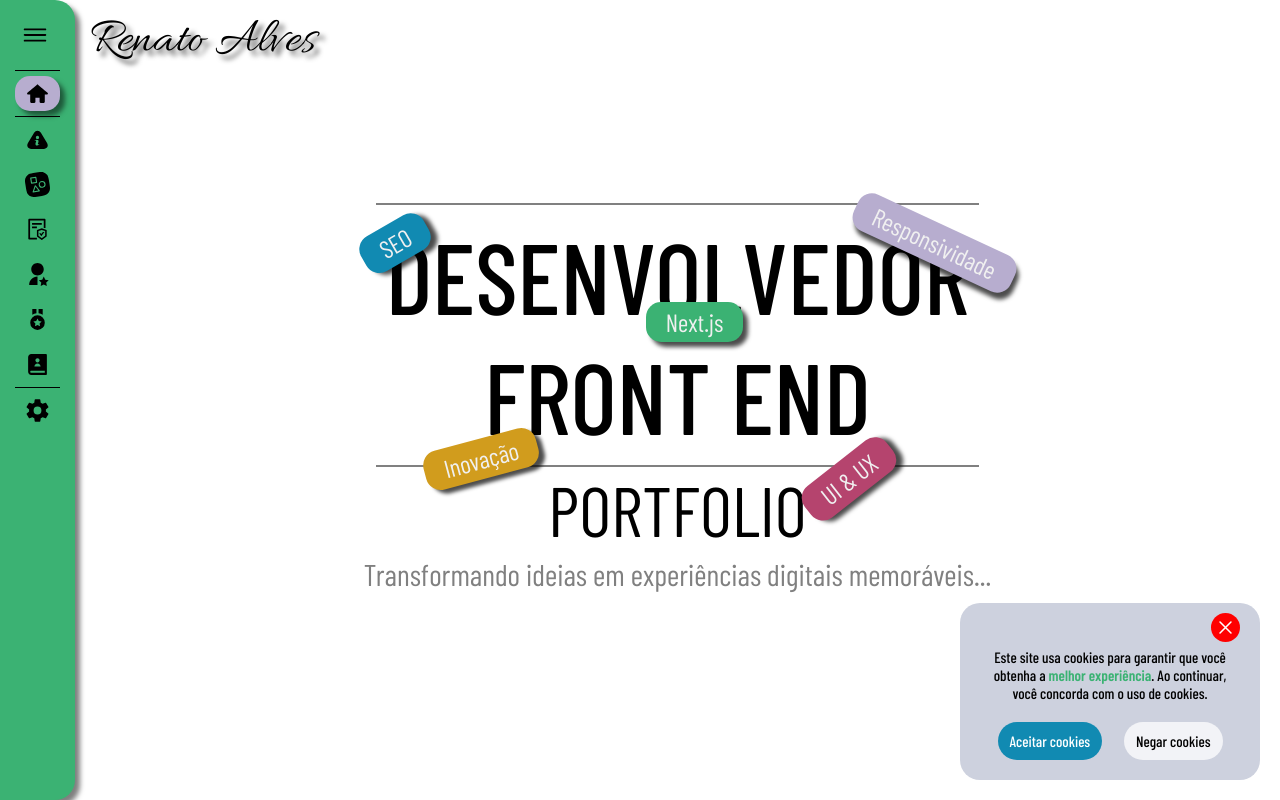
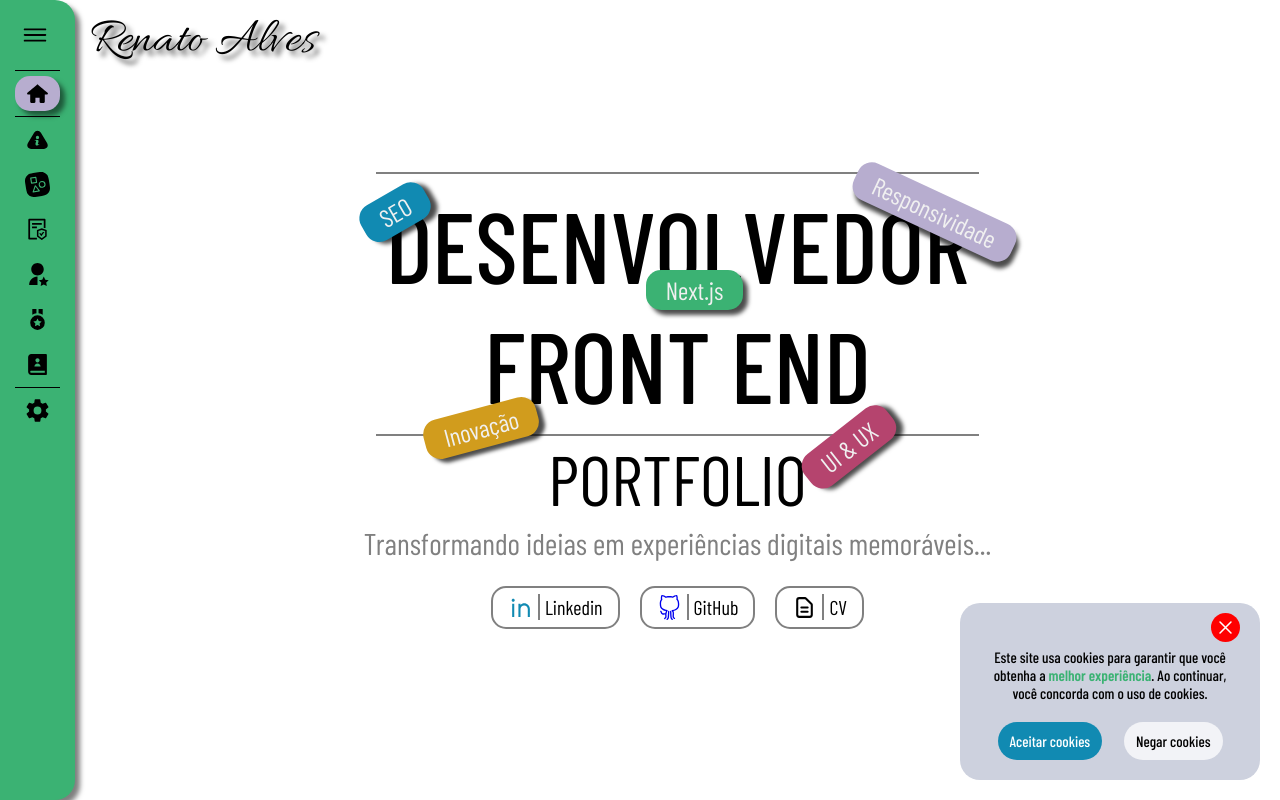
Before and after one commit to rena02to/portfolio, a Next.js app: page / in a window 1280 px wide. Built offline with nearby package versions, Linux system fonts and the light colour scheme; a web font is replaced by a local one.

Commit message:
adicionando links na seção inicial

```diff
--- a/src/components/start.tsx
+++ b/src/components/start.tsx
@@ -1,5 +1,8 @@
+import { RiLinkedinLine } from 'react-icons/ri';
 import style from './../styles/start.module.scss';
 import { useTranslation } from 'react-i18next';
+import { SlSocialGithub } from 'react-icons/sl';
+import { HiOutlineDocumentText } from 'react-icons/hi';
 
 export default function Start(){
     const { t } = useTranslation();
@@ -22,6 +25,20 @@ export default function Start(){
                     <p className={card.style} key={card.key}>{card.value}</p>
                 ))}
             </div>
+            <div className={style.links}>
+                <a href='https://linkedin.com/in/renatosalves' target="_blank" className={style.linkedin}>
+                    <RiLinkedinLine/>
+                    <p>Linkedin</p>
+                </a>
+                <a href='https://github.com/rena02to' target="_blank" className={style.github}>
+                    <SlSocialGithub/>
+                    <p>GitHub</p>
+                </a>
+                <a href='https://www.canva.com/design/DAFtx-3KHsg/js_-0M_Nu7iDI5Rw_qaQkA/edit?utm_content=DAFtx-3KHsg&utm_campaign=designshare&utm_medium=link2&utm_source=sharebutton' target="_blank" className={style.curriculum}>
+                    <HiOutlineDocumentText/>
+                    <p>CV</p>
+                </a>
+            </div>
         </section>
     );
 }
--- a/src/styles/start.module.scss
+++ b/src/styles/start.module.scss
@@ -3,7 +3,7 @@
 .home{
     padding-left: 75px;
     height: 100vh;
-    @include align-flex(row);
+    @include align-flex(column);
     .name{
         position: absolute;
         font-family: $name-font;
@@ -137,4 +137,91 @@
             }
         }
     }
+    .links{
+        margin-top: 20px;
+        @include align-flex(row);
+        gap: 20px;
+        @media (max-width: 600px){
+            gap: 5px;
+        }
+        a{
+            @include align-flex(row);
+            gap: 0px;
+            text-decoration: none;
+            border: 2px solid gray;
+            padding: 7px 15px;
+            border-radius: 15px;
+            @media (max-width: 800px){
+                padding: 5px 10px;
+            }
+            p{
+                font-size: 20px;
+                color: black;
+                font-weight: 400;
+                margin: 0;
+                @media (max-width: 600px){
+                    font-size: 15px;
+                }
+                @media (max-width: 400px){
+                    font-size: 10px;
+                }
+                &::before{
+                    content: '';
+                    border: 1px solid gray;
+                    margin: 0px 5px;
+                }
+            }
+            svg{
+                width: 25px;
+                height: 25px;
+                @media (max-width: 600px){
+                    width: 20px;
+                    height: 20px;
+                }
+                @media (max-width: 400px){
+                    width: 15px;
+                    height: 15px;
+                }
+            }
+        }
+        .linkedin{
+            &:hover{
+                background-color: $cookies-acept;
+                border: 2px solid $cookies-acept;
+                box-shadow: 5px 5px 5px rgba(black, 0.5);
+                p, svg{
+                    color: white;
+                    text-shadow: 5px 5px 5px black;
+                }
+            }
+            svg{
+                color: $cookies-acept;
+            }
+        }
+        .github{
+            &:hover{
+                background-color: rgb(75, 75, 75);
+                border: 2px solid rgb(75, 75, 75);
+                box-shadow: 5px 5px 5px rgba(black, 0.5);
+                p, svg{
+                    color: white;
+                    text-shadow: 5px 5px 5px black;
+                }
+            }
+        }
+        .curriculum{
+            &:hover{
+                background-color: $uix-color;
+                border: 2px solid $uix-color;
+                box-shadow: 5px 5px 5px rgba(black, 0.5);
+                p, svg{
+                    color: white;
+                    text-shadow: 5px 5px 5px rgba(black, 0.7);
+                }
+            }
+            svg{
+                color: black;
+            }
+        }
+    }
 }
```
